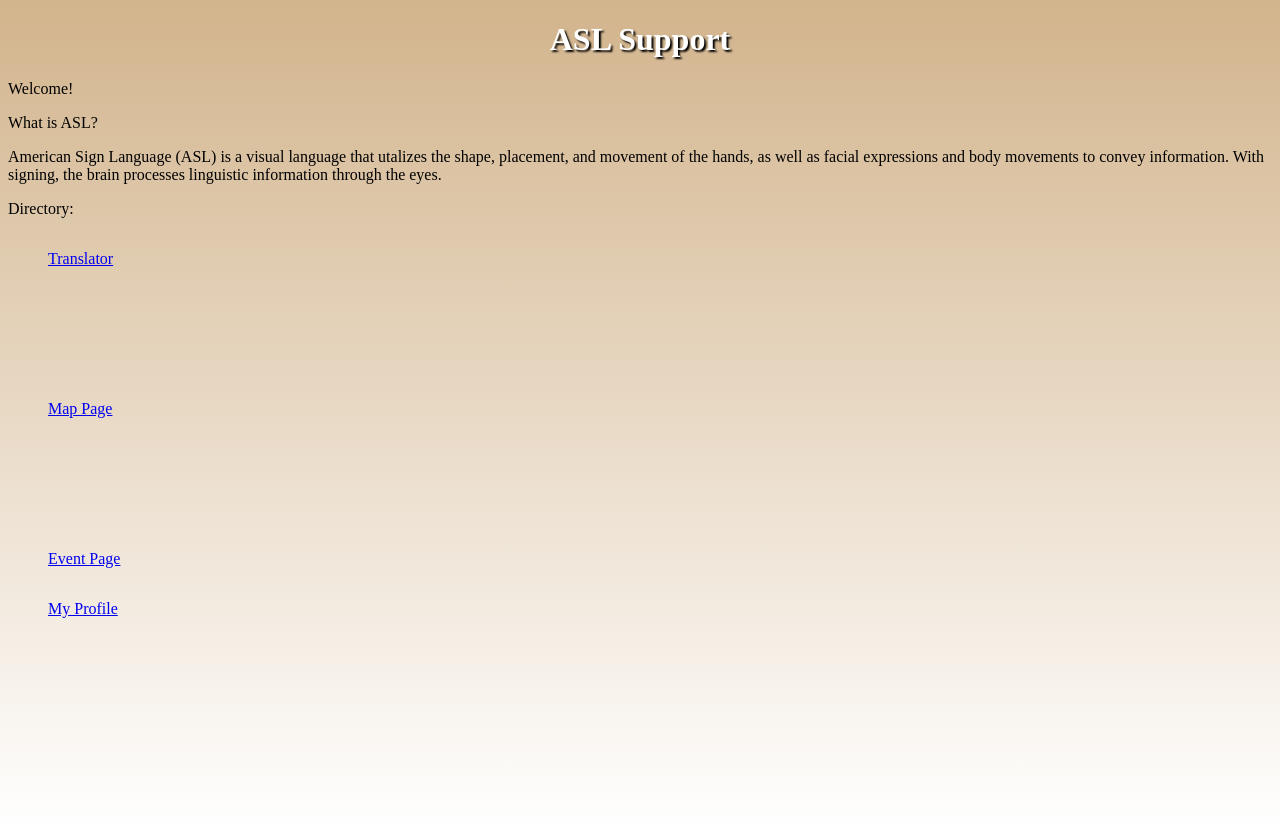
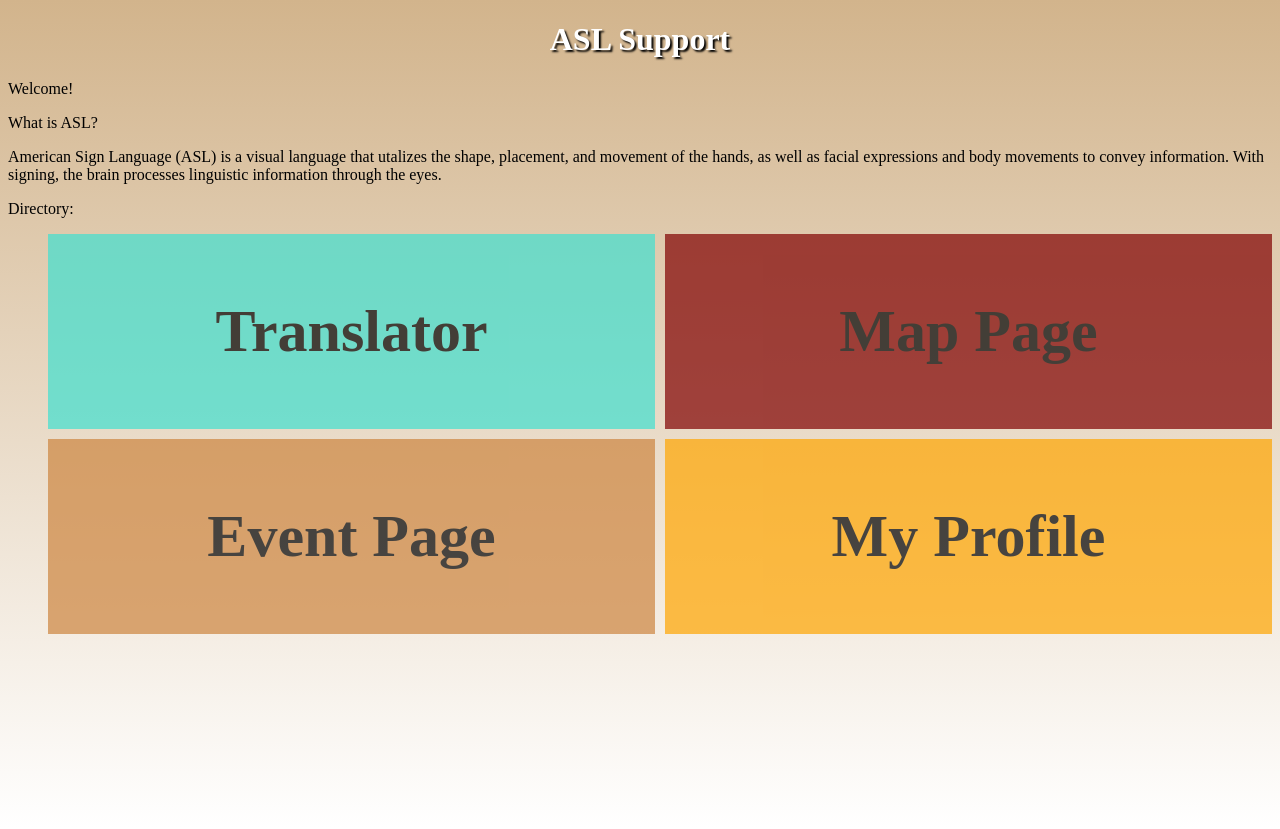
Before and after one commit to kgager/aslmu, a Python web app: template templates/mainpage.html in a window 1280 px wide. Run offline with Jinja, Linux system fonts and the light colour scheme; the template is opened without the code that fills it, so the values that code supplies are empty.

Commit message:
added cool hover on menu feature

```diff
--- a/styles/mainpage.css
+++ b/styles/mainpage.css
@@ -11,10 +11,43 @@ h1{
 menu{
   display: grid;
   grid-template-rows: 1fr 1fr;
-  grid-column: 1fr 1fr;
+  grid-template-columns: 1fr 1fr;
   height: 400px;
+  grid-gap: 10px;
 }
-a: hover{
-  font-size: 18px;
-  color: darkgoldenrod;
+menu div{
+  display: flex;
+  align-items: center;
+  justify-content: center;
+  font-size: 60px;
+  font-weight: bold;
+  opacity: .7;
 }
+#map{
+  background-color: maroon;
+  opacity: 0.7;
+}
+#map:hover{
+  opacity: 1.0;
+}
+#translator{
+  background-color: turquoise;
+}
+#translator:hover{
+  opacity: 1.0;
+}
+#event{
+  background-color: peru;
+}
+#event:hover{
+  opacity: 1.0;
+}
+#myprofile{
+  background-color: orange;
+}
+#myprofile:hover{
+  opacity: 1.0;
+}
+a{
+  color: black;
+}
--- a/templates/mainpage.html
+++ b/templates/mainpage.html
@@ -5,6 +5,7 @@
     <title>Homepage</title>
   </head>
     <link rel="stylesheet" href="/styles/mainpage.css">
+    <STYLE>A {text-decoration: none;} </STYLE>
   <body>
     <h1>ASL Support</h1>
       <p>Welcome!</p>
@@ -25,10 +26,10 @@
       </div>
       <menu>
 
-      <div id = translator> <p><a href="/translator">Translator</a></p> </div>
-      <div id = map> <p><a href="/maps">Map Page</a></p> </div>
-      <div id = event> <p><a href="/events">Event Page</a></p> </div>
-      <div id = myprofile> <p><a href="/myprofile">My Profile</a></p> </div>
+      <div id = translator> <a href="/translator">Translator</a> </div>
+      <div id = map> <a href="/maps">Map Page</a> </div>
+      <div id = event> <a href="/events">Event Page</a> </div>
+      <div id = myprofile> <a href="/myprofile">My Profile</a> </div>
     </menu>
   </body>
 </html>
```
